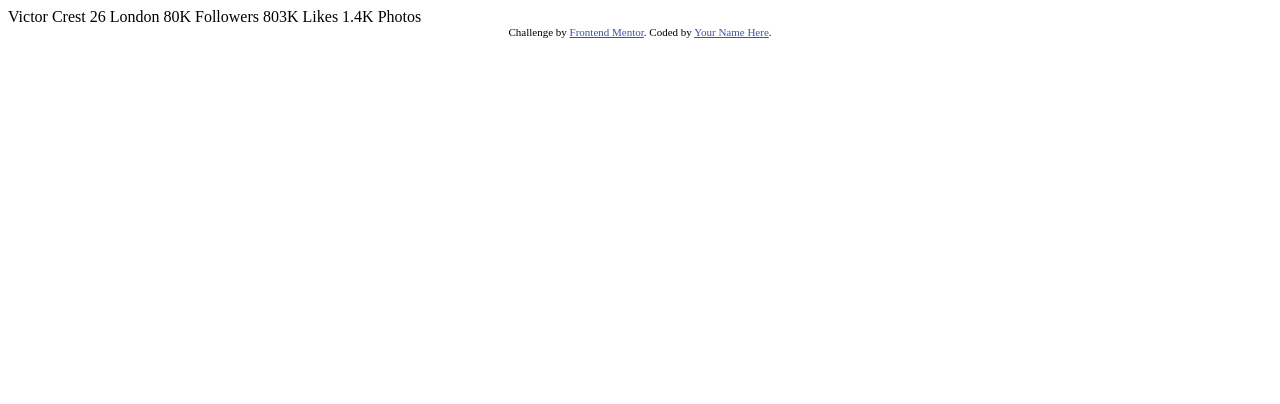
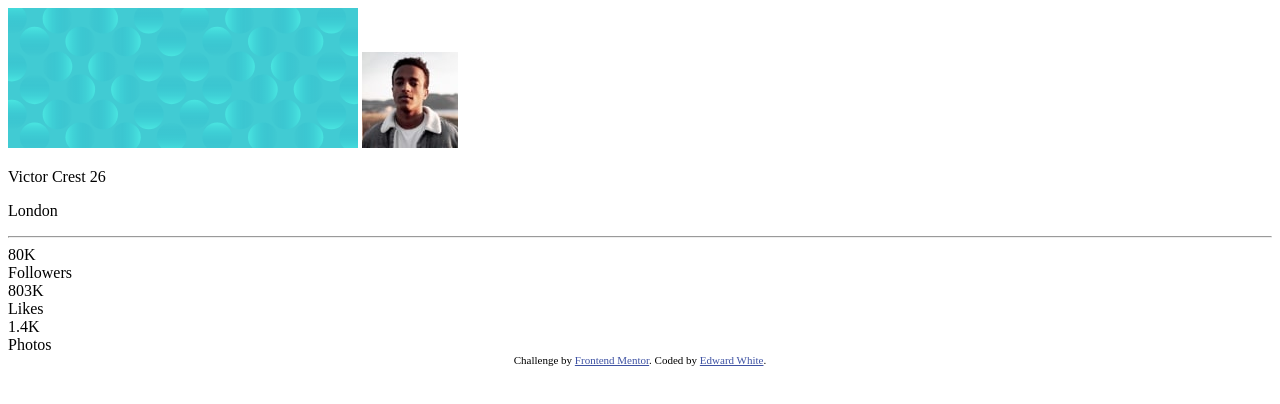
Before and after one commit to ewhite1999/profile-card-component, a plain HTML site: page index.html in a window 1280 px wide. Drawn offline with Linux system fonts and the light colour scheme.

Commit message:
finish html, no style

```diff
--- a/index.html
+++ b/index.html
@@ -1,35 +1,59 @@
 <!DOCTYPE html>
 <html lang="en">
   <head>
-  <meta charset="UTF-8">
-  <meta name="viewport" content="width=device-width, initial-scale=1.0"> <!-- displays site properly based on user's device -->
+    <meta charset="UTF-8" />
+    <meta name="viewport" content="width=device-width, initial-scale=1.0" />
+    <!-- displays site properly based on user's device -->
 
-  <link rel="icon" type="image/png" sizes="32x32" href="./images/favicon-32x32.png">
+    <link
+      rel="icon"
+      type="image/png"
+      sizes="32x32"
+      href="./images/favicon-32x32.png"
+    />
 
     <title>Frontend Mentor | Profile card component</title>
 
     <!-- Feel free to remove these styles or customise in your own stylesheet 👍 -->
     <style>
-    .attribution { font-size: 11px; text-align: center; }
-    .attribution a { color: hsl(228, 45%, 44%); }
+      .attribution {
+        font-size: 11px;
+        text-align: center;
+      }
+      .attribution a {
+        color: hsl(228, 45%, 44%);
+      }
     </style>
   </head>
   <body>
-  Victor Crest
-  26
-  London
-
-  80K
-  Followers
-
-  803K
-  Likes
-
-  1.4K
-  Photos
+    <div class="wrapper">
+      <main class="card">
+        <img src="./images/bg-pattern-card.svg" alt="" />
+        <img src="./images/image-victor.jpg" alt="victor in profile" />
+        <p class="name_age">Victor Crest <span class="grey">26</span></p>
+        <p class="grey" id="location">London</p>
+        <hr />
+        <div class="stats">
+          <div class="stat">
+            <div class="num">80K</div>
+            <class class="desc grey">Followers</class>
+          </div>
+          <div class="stat">
+            <div class="num">803K</div>
+            <class class="desc grey">Likes</class>
+          </div>
+          <div class="stat">
+            <div class="num">1.4K</div>
+            <class class="desc grey">Photos</class>
+          </div>
+        </div>
+      </main>
       <div class="attribution">
-    Challenge by <a href="https://www.frontendmentor.io?ref=challenge" target="_blank">Frontend Mentor</a>.
-    Coded by <a href="#">Your Name Here</a>.
+        Challenge by
+        <a href="https://www.frontendmentor.io?ref=challenge" target="_blank"
+          >Frontend Mentor</a
+        >. Coded by <a href="https://github.com/ewhite1999">Edward White</a>.
+      </div>
     </div>
   </body>
 </html>
```
Lines whose indentation alone changed are shown as unchanged.
